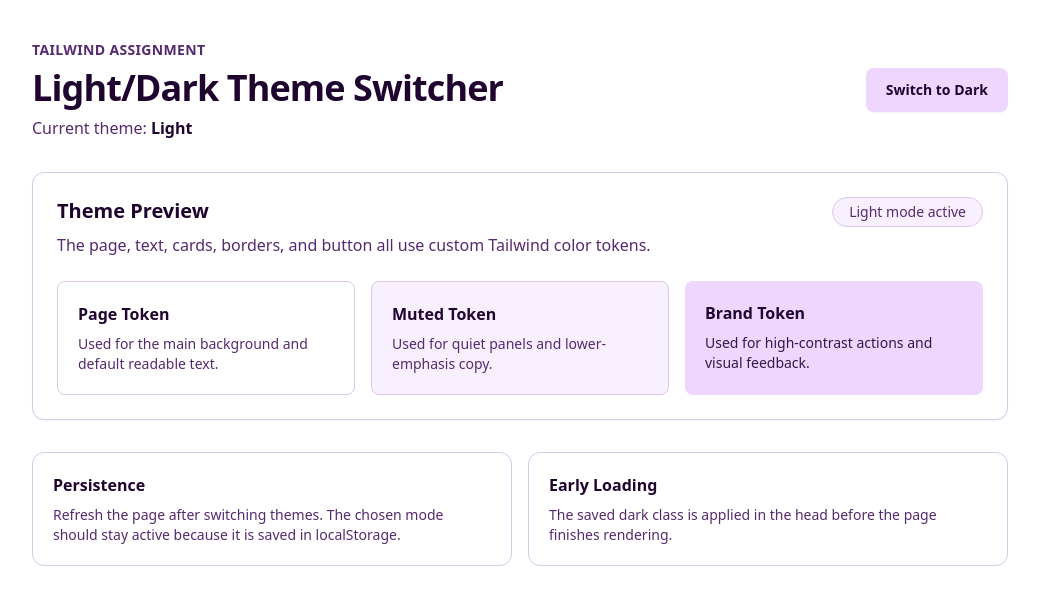
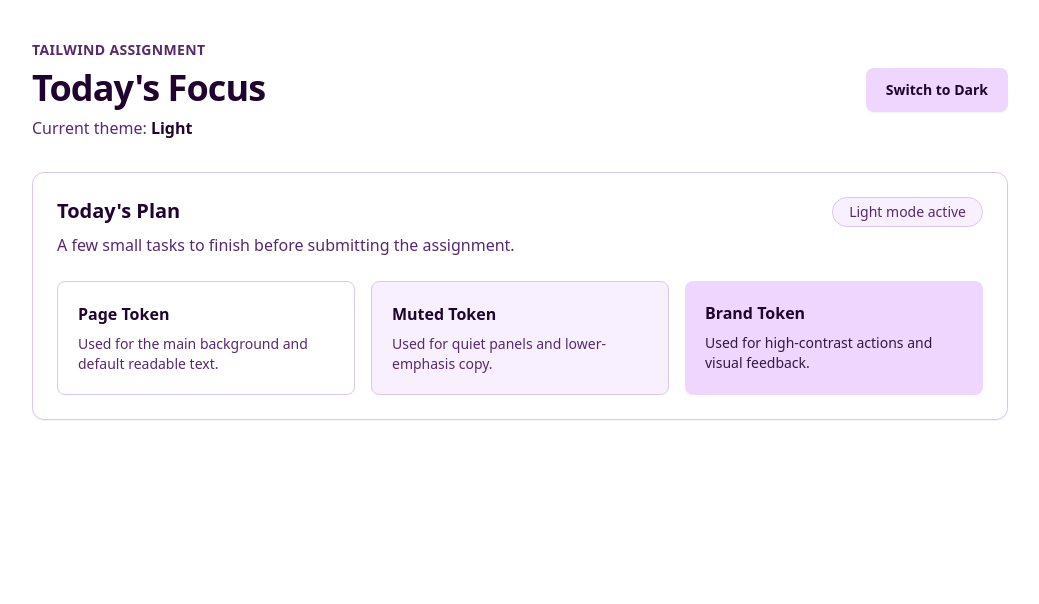
Before and after one commit to NourFakih/onramp-assignments-NourFakih, a website: page index.html in a window 1280 px wide. Shown: the whole page, without its empty margins (120-1159 px from the left). Drawn offline with Linux system fonts and the light colour scheme.

Commit message:
Refine assignment page content

```diff
--- a/index.html
+++ b/index.html
@@ -24,7 +24,7 @@
             Tailwind Assignment
           </p>
           <h1 class="text-3xl font-bold tracking-tight sm:text-4xl">
-            Light/Dark Theme Switcher
+            Today's Focus
           </h1>
           <p class="max-w-2xl text-muted-foreground">
             Current theme:
@@ -45,10 +45,9 @@
       <section class="rounded-xl border border-border bg-surface p-6 text-surface-foreground shadow-sm">
         <div class="flex flex-col gap-4 sm:flex-row sm:items-start sm:justify-between">
           <div>
-            <h2 class="text-xl font-semibold">Theme Preview</h2>
+            <h2 class="text-xl font-semibold">Today's Plan</h2>
             <p class="mt-2 max-w-2xl text-muted-foreground">
-              The page, text, cards, borders, and button all use custom Tailwind
-              color tokens.
+              A few small tasks to finish before submitting the assignment.
             </p>
           </div>
           <span
@@ -83,24 +82,6 @@
           </article>
         </div>
       </section>
-
-      <section class="grid gap-4 md:grid-cols-2">
-        <div class="rounded-xl border border-border bg-surface p-5">
-          <h2 class="font-semibold">Persistence</h2>
-          <p class="mt-2 text-sm text-muted-foreground">
-            Refresh the page after switching themes. The chosen mode should stay
-            active because it is saved in localStorage.
-          </p>
-        </div>
-
-        <div class="rounded-xl border border-border bg-surface p-5">
-          <h2 class="font-semibold">Early Loading</h2>
-          <p class="mt-2 text-sm text-muted-foreground">
-            The saved dark class is applied in the head before the page finishes
-            rendering.
-          </p>
-        </div>
-      </section>
     </main>
   </body>
 </html>
```
